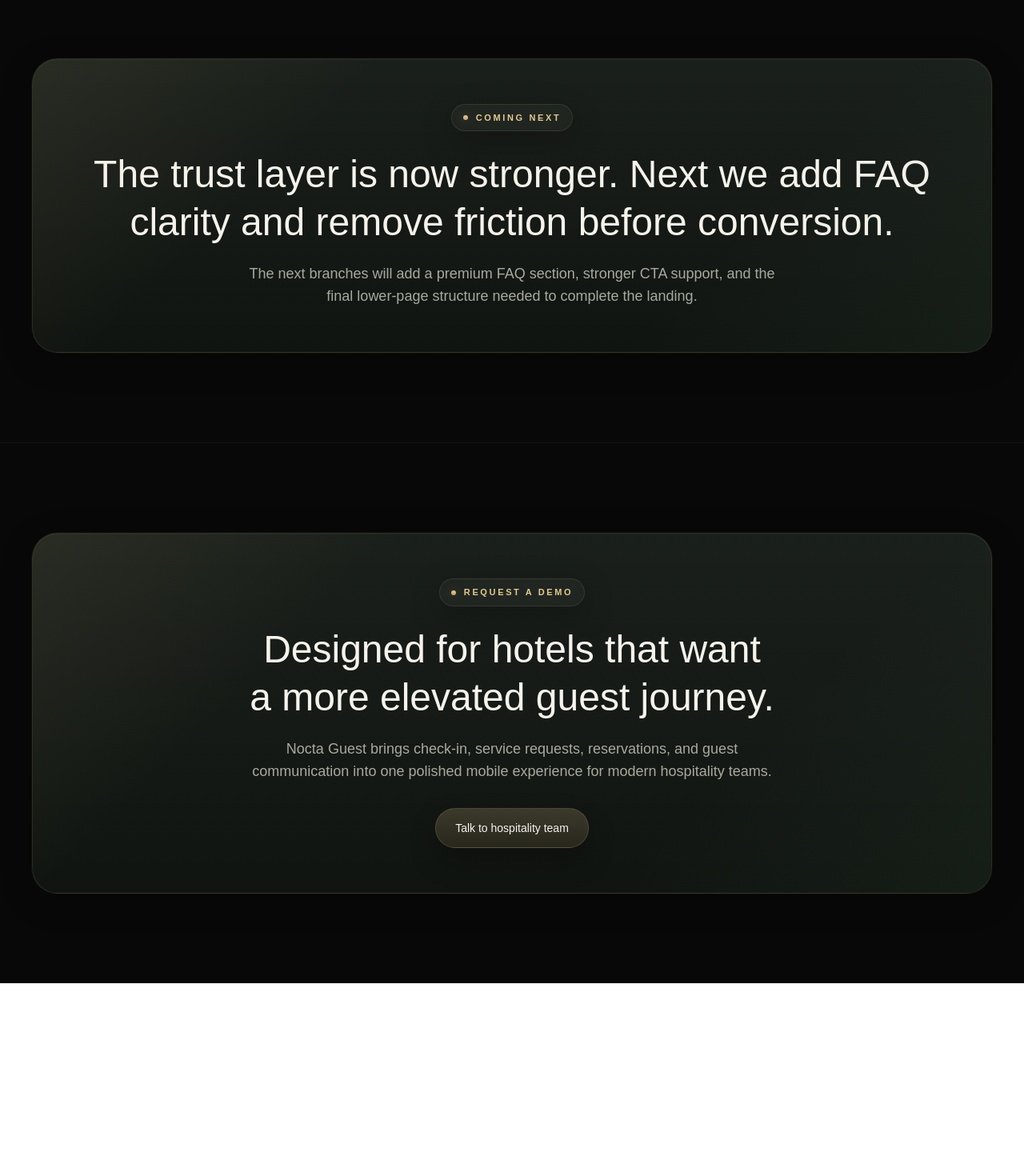
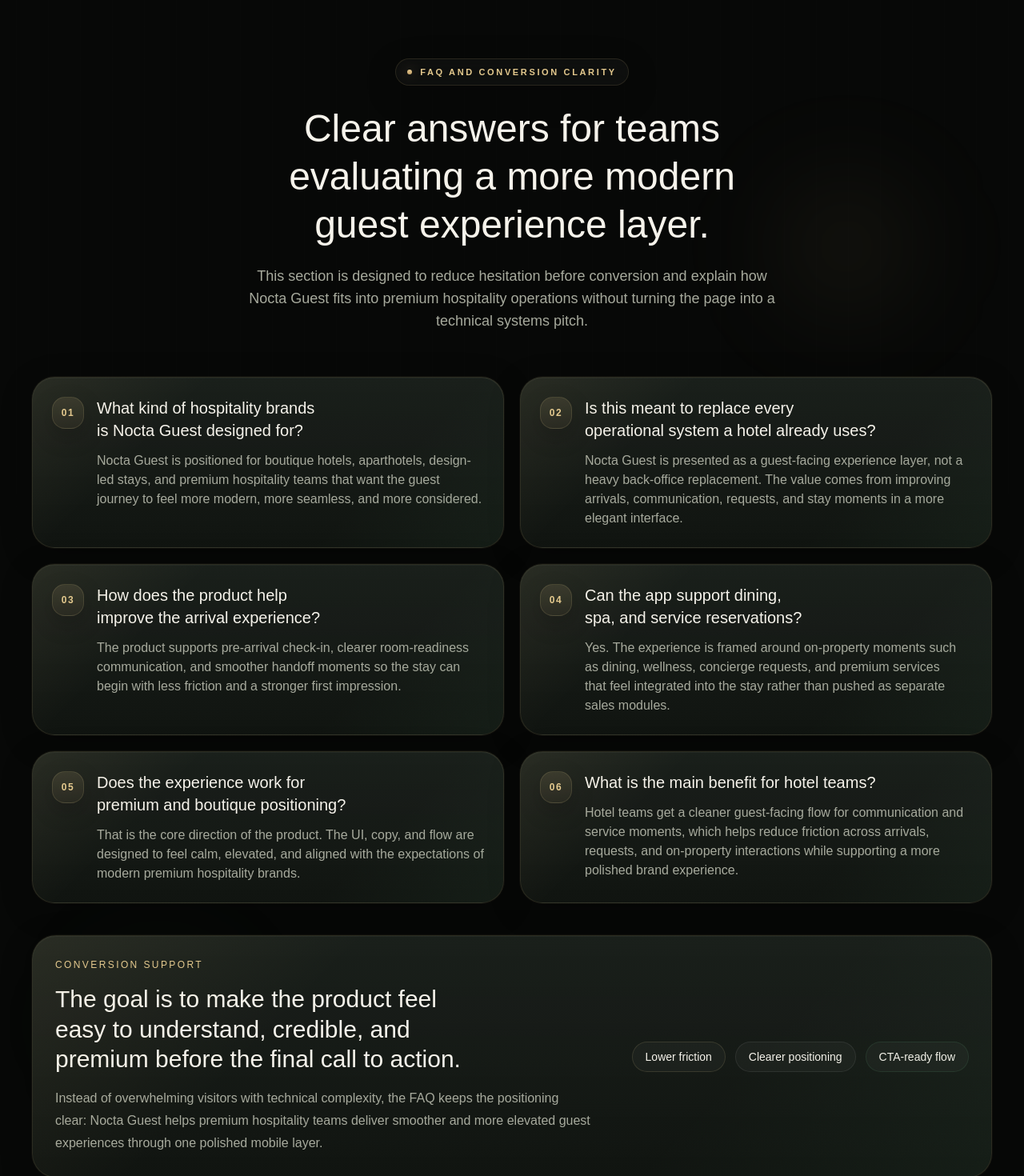
Before and after one commit to szymonbasiul/nocta-guest, a Next.js app: page / in a window 1280 px wide. Shown: the part 8080-9550 px from the top of the page at 80% size. Before the commit the page ends 9309 px from the top, so only its background shows below. Built offline with nearby package versions, Linux system fonts and the light colour scheme.

Commit message:
feat: add premium FAQ section

```diff
--- a/src/app/page.tsx
+++ b/src/app/page.tsx
@@ -1,4 +1,5 @@
 import { AppShowcase } from "@/components/nocta/app-showcase";
+import { Faq } from "@/components/nocta/faq";
 import { Features } from "@/components/nocta/features";
 import { Hero } from "@/components/nocta/hero";
 import { Navbar } from "@/components/nocta/navbar";
@@ -17,23 +18,7 @@
       <AppShowcase />
       <WhyNocta />
       <Testimonials />
-
-      <section id="faq" className="border-t border-white/5 py-24 sm:py-28">
-        <Container>
-          <div className="premium-card premium-border-glow rounded-[32px] px-6 py-10 text-center sm:px-10 sm:py-14">
-            <span className="eyebrow">coming next</span>
-
-            <h2 className="mt-6 text-balance text-3xl font-medium leading-tight text-foreground sm:text-4xl lg:text-5xl">
-              The trust layer is now stronger. Next we add FAQ clarity and remove friction before conversion.
-            </h2>
-
-            <p className="mx-auto mt-5 max-w-2xl text-pretty text-base leading-7 text-muted sm:text-lg">
-              The next branches will add a premium FAQ section, stronger CTA support,
-              and the final lower-page structure needed to complete the landing.
-            </p>
-          </div>
-        </Container>
-      </section>
+      <Faq />
 
       <section id="contact" className="border-t border-white/5 py-24 sm:py-28">
         <Container>
--- /dev/null
+++ b/src/components/nocta/faq.tsx
@@ -0,0 +1,133 @@
+import { Container } from "@/components/shared/container";
+
+const faqs = [
+  {
+    question: "What kind of hospitality brands is Nocta Guest designed for?",
+    answer:
+      "Nocta Guest is positioned for boutique hotels, aparthotels, design-led stays, and premium hospitality teams that want the guest journey to feel more modern, more seamless, and more considered.",
+  },
+  {
+    question: "Is this meant to replace every operational system a hotel already uses?",
+    answer:
+      "Nocta Guest is presented as a guest-facing experience layer, not a heavy back-office replacement. The value comes from improving arrivals, communication, requests, and stay moments in a more elegant interface.",
+  },
+  {
+    question: "How does the product help improve the arrival experience?",
+    answer:
+      "The product supports pre-arrival check-in, clearer room-readiness communication, and smoother handoff moments so the stay can begin with less friction and a stronger first impression.",
+  },
+  {
+    question: "Can the app support dining, spa, and service reservations?",
+    answer:
+      "Yes. The experience is framed around on-property moments such as dining, wellness, concierge requests, and premium services that feel integrated into the stay rather than pushed as separate sales modules.",
+  },
+  {
+    question: "Does the experience work for premium and boutique positioning?",
+    answer:
+      "That is the core direction of the product. The UI, copy, and flow are designed to feel calm, elevated, and aligned with the expectations of modern premium hospitality brands.",
+  },
+  {
+    question: "What is the main benefit for hotel teams?",
+    answer:
+      "Hotel teams get a cleaner guest-facing flow for communication and service moments, which helps reduce friction across arrivals, requests, and on-property interactions while supporting a more polished brand experience.",
+  },
+];
+
+function FaqCard({
+  question,
+  answer,
+  index,
+}: {
+  question: string;
+  answer: string;
+  index: number;
+}) {
+  return (
+    <article className="premium-card premium-border-glow rounded-[28px] p-5 sm:p-6">
+      <div className="flex items-start gap-4">
+        <div className="flex h-10 w-10 shrink-0 items-center justify-center rounded-2xl border border-[rgba(228,201,142,0.14)] bg-[linear-gradient(180deg,rgba(228,201,142,0.12)_0%,rgba(198,163,106,0.06)_100%)] shadow-[0_10px_28px_rgba(0,0,0,0.22)]">
+          <span className="text-xs font-semibold tracking-[0.14em] text-soft-gold">
+            0{index + 1}
+          </span>
+        </div>
+
+        <div>
+          <h3 className="text-balance text-lg font-medium leading-7 text-foreground sm:text-xl">
+            {question}
+          </h3>
+          <p className="mt-3 text-pretty text-sm leading-6 text-muted sm:text-base">
+            {answer}
+          </p>
+        </div>
+      </div>
+    </article>
+  );
+}
+
+export function Faq() {
+  return (
+    <section id="faq" className="relative border-t border-white/5 py-24 sm:py-28">
+      <div className="section-grid pointer-events-none absolute inset-0 opacity-35" />
+      <div className="pointer-events-none absolute right-[8%] top-[14%] h-[240px] w-[240px] rounded-full bg-[radial-gradient(circle,rgba(228,201,142,0.10)_0%,transparent_72%)] blur-3xl" />
+      <div className="pointer-events-none absolute left-[7%] bottom-[12%] h-[220px] w-[220px] rounded-full bg-[radial-gradient(circle,rgba(78,138,99,0.12)_0%,transparent_72%)] blur-3xl" />
+
+      <Container className="relative">
+        <div className="mx-auto max-w-3xl text-center">
+          <span className="eyebrow">faq and conversion clarity</span>
+
+          <h2 className="mt-6 text-balance text-3xl font-medium leading-tight text-foreground sm:text-4xl lg:text-5xl">
+            Clear answers for teams evaluating a more modern guest experience layer.
+          </h2>
+
+          <p className="mx-auto mt-5 max-w-2xl text-pretty text-base leading-7 text-muted sm:text-lg">
+            This section is designed to reduce hesitation before conversion and
+            explain how Nocta Guest fits into premium hospitality operations
+            without turning the page into a technical systems pitch.
+          </p>
+        </div>
+
+        <div className="mt-14 grid gap-5 lg:grid-cols-2">
+          {faqs.map((faq, index) => (
+            <FaqCard
+              key={faq.question}
+              question={faq.question}
+              answer={faq.answer}
+              index={index}
+            />
+          ))}
+        </div>
+
+        <div className="mt-10 premium-card premium-border-glow rounded-[30px] p-6 sm:p-7">
+          <div className="grid gap-6 lg:grid-cols-[1fr_auto] lg:items-center">
+            <div>
+              <p className="text-xs uppercase tracking-[0.2em] text-soft-gold">
+                conversion support
+              </p>
+              <h3 className="mt-4 text-balance text-2xl font-medium leading-tight text-foreground sm:text-3xl">
+                The goal is to make the product feel easy to understand, credible, and premium before the final call to action.
+              </h3>
+              <p className="mt-4 max-w-2xl text-pretty text-base leading-7 text-muted">
+                Instead of overwhelming visitors with technical complexity, the
+                FAQ keeps the positioning clear: Nocta Guest helps premium
+                hospitality teams deliver smoother and more elevated guest
+                experiences through one polished mobile layer.
+              </p>
+            </div>
+
+            <div className="flex flex-wrap gap-3">
+              <span className="rounded-full border border-[rgba(228,201,142,0.14)] bg-white/[0.03] px-4 py-2 text-sm text-foreground">
+                Lower friction
+              </span>
+              <span className="rounded-full border border-white/8 bg-white/[0.03] px-4 py-2 text-sm text-foreground">
+                Clearer positioning
+              </span>
+              <span className="rounded-full border border-[rgba(78,138,99,0.18)] bg-white/[0.03] px-4 py-2 text-sm text-foreground">
+                CTA-ready flow
+              </span>
+            </div>
+          </div>
+        </div>
+      </Container>
+    </section>
+  );
+}
```
